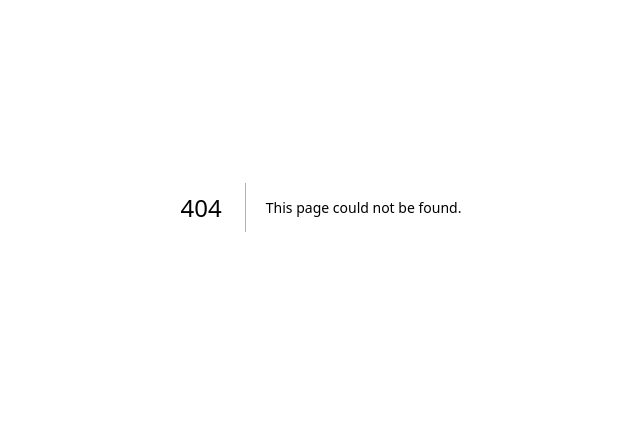
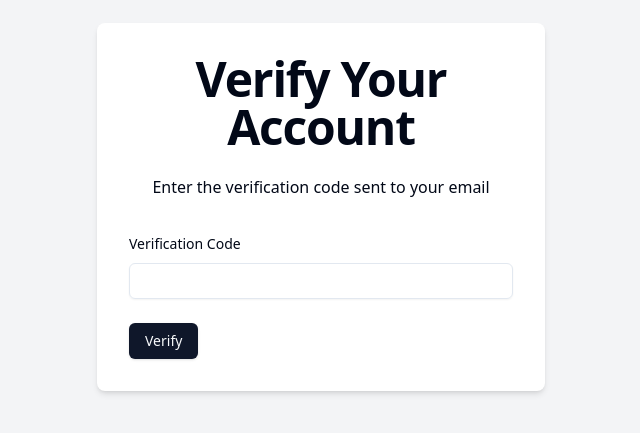
Before and after one commit to swe-mohib/true-feedback, a Next.js app: page /verify/1 in a window 1280 px wide. Before the commit this address had no page. Shown: the part 193-626 px from the top of the page, without its empty margins (319-959 px from the left). Built offline with nearby package versions, Linux system fonts and the light colour scheme.

Commit message:
feat: added email verification api

```diff
--- a/src/app/(auth)/sign-up/page.tsx
+++ b/src/app/(auth)/sign-up/page.tsx
@@ -80,7 +80,6 @@
       setIsSubmitting(false);
       router.replace(`/verify/${username}`);
     } catch (error) {
-      toast("SingUp failed");
       console.error("SingUp failed:", error);
 
       const axiosError = error as AxiosError<ApiResponse>;
@@ -90,6 +89,7 @@
         axiosError.response?.data.message ||
         "There was a problem with your sign-up. Please try again.";
       console.log(errorMessage);
+      toast(errorMessage);
       setIsSubmitting(false);
       return;
     }
--- /dev/null
+++ b/src/app/(auth)/verify/[username]/page.tsx
@@ -0,0 +1,89 @@
+"use client";
+
+import { Button } from "@/components/ui/button";
+import {
+  Form,
+  FormControl,
+  FormField,
+  FormItem,
+  FormLabel,
+  FormMessage,
+} from "@/components/ui/form";
+import { Input } from "@/components/ui/input";
+import { verificationSchema } from "@/schemas/verificationSchema";
+import { ApiResponse } from "@/types/ApiResponse";
+import { zodResolver } from "@hookform/resolvers/zod";
+import axios, { AxiosError } from "axios";
+import { Params } from "next/dist/server/request/params";
+import { useParams, useRouter } from "next/navigation";
+import { useForm } from "react-hook-form";
+import { toast } from "sonner";
+import * as z from "zod";
+
+export default function VerifyAccount() {
+  const router = useRouter();
+  const params = useParams<Params>();
+  const form = useForm<z.infer<typeof verificationSchema>>({
+    resolver: zodResolver(verificationSchema),
+  });
+
+  // Define submit handler.
+  async function onSubmit(values: z.infer<typeof verificationSchema>) {
+    try {
+      const response = await axios.post<ApiResponse>(`/api/verify-code`, {
+        username: params.username,
+        code: values.code,
+      });
+      console.log("response", response);
+      if (!response.data.success) {
+        toast("Account verification failed");
+        throw new Error(response.data.message);
+      }
+
+      toast("Account verified successfully");
+      router.replace(`/api/sign-in`);
+      return;
+    } catch (error) {
+      console.error("Account verification failed:", error);
+
+      // error message
+      const axiosError = error as AxiosError<ApiResponse>;
+      const errorMessage =
+        axiosError.response?.data.message || "Server error. Please try again.";
+      console.log(errorMessage);
+      toast(errorMessage);
+      return;
+    }
+  }
+
+  return (
+    <div className="flex justify-center items-center min-h-screen bg-gray-100">
+      <div className="w-full max-w-md p-8 space-y-8 bg-white rounded-lg shadow-md">
+        <div className="text-center">
+          <h1 className="text-4xl font-extrabold tracking-tight lg:text-5xl mb-6">
+            Verify Your Account
+          </h1>
+          <p className="mb-4">Enter the verification code sent to your email</p>
+        </div>
+        <Form {...form}>
+          <form onSubmit={form.handleSubmit(onSubmit)} className="space-y-6">
+            <FormField
+              name="code"
+              control={form.control}
+              render={({ field }) => (
+                <FormItem>
+                  <FormLabel>Verification Code</FormLabel>
+                  <FormControl>
+                    <Input {...field} />
+                  </FormControl>
+                  <FormMessage />
+                </FormItem>
+              )}
+            />
+            <Button type="submit">Verify</Button>
+          </form>
+        </Form>
+      </div>
+    </div>
+  );
+}
```
